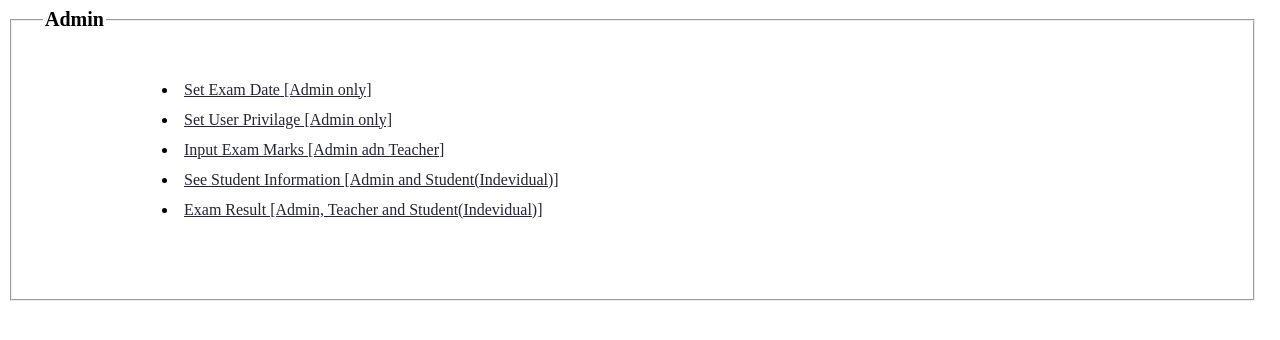
After one commit to SuezSohan/RMSapp, a PHP site: page /contents/profile-contents/profile-admin/admin-leftView.php in a window 1280 px wide. The commit adds this page. Shown: the top 340 px of the page. Run offline with PHP 8.4, Linux system fonts and the light colour scheme.

Commit message:
Add left side view of admin profile

```diff
--- a/assets/css/profile-css/profile-left.css
+++ b/assets/css/profile-css/profile-left.css
@@ -7,3 +7,17 @@
     font-size: 20px;
     font-weight: 600;
 }
+
+.fieldBox li{
+    padding: 6px
+}
+
+.fieldBox a {
+    color: #252436;
+    transition: background 0.15s;
+}
+
+.fieldBox a:hover{
+    color: #ca380b;
+    transition: background 0.25s;
+}
--- /dev/null
+++ b/contents/profile-contents/profile-admin/admin-leftView.php
@@ -0,0 +1,18 @@
+<link rel="stylesheet" type="text/css" href="assets/css/profile-css/profile-left.css">
+
+<div class="leftWrapper">
+    <fieldset>
+        <legend>Admin</legend>
+
+        <div class="fieldBox" style="padding: 22px 4px 48px 114px;">
+            <ul>
+                <li><a href="index.php?request=profile&profileMain&requestProfileMain=setExam"><i class="fa fa-chevron-circle-right"></i> Set Exam Date [Admin only]</a></li>
+                <li><a href="index.php?request=profile&profileMain&requestProfileMain=usrPrivilage"><i class="fa fa-chevron-circle-right"></i> Set User Privilage [Admin only]</a></li>
+                <li><a href="index.php?request=profile&profileMain&requestProfileMain=inputMarks"><i class="fa fa-chevron-circle-right"></i> Input Exam Marks [Admin adn Teacher]</a></li>
+                <li><a href="index.php?request=profile&profileMain&requestProfileMain=stdInfoView"><i class="fa fa-chevron-circle-right"></i> See Student Information [Admin and Student(Indevidual)]</a></li>
+                <li><a href="index.php?request=profile&profileMain&requestProfileMain=adminExamResult"><i class="fa fa-chevron-circle-right"></i> Exam Result [Admin, Teacher and Student(Indevidual)]</a></li>
+            </ul>
+        </div>
+    </fieldset>
+
+</div>
--- a/contents/profile.php
+++ b/contents/profile.php
@@ -54,7 +54,7 @@
             echo '</div>';
         }else{
 
-            //Showing profile left div
+            //Showing profile left div according to user privilage
             echo '<div class="profileLeft">';
             if (isset($_REQUEST['requestProfile']) && $_REQUEST['requestProfile']=="usrEdit") {
                 require_once 'contents/profile-contents/profile-usr-editform.php';
@@ -66,6 +66,8 @@
                 require_once 'contents/profile-contents/profile-student/std-mainView.php';
             }elseif($user[0]["usrPrivilage"] == "None"){
                 require_once 'contents/profile-contents/profile-unauthorized.php';
+            }elseif($user[0]["usrPrivilage"] == "Admin"){
+                require_once 'contents/profile-contents/profile-admin/admin-leftView.php';
             }
 
 
```
